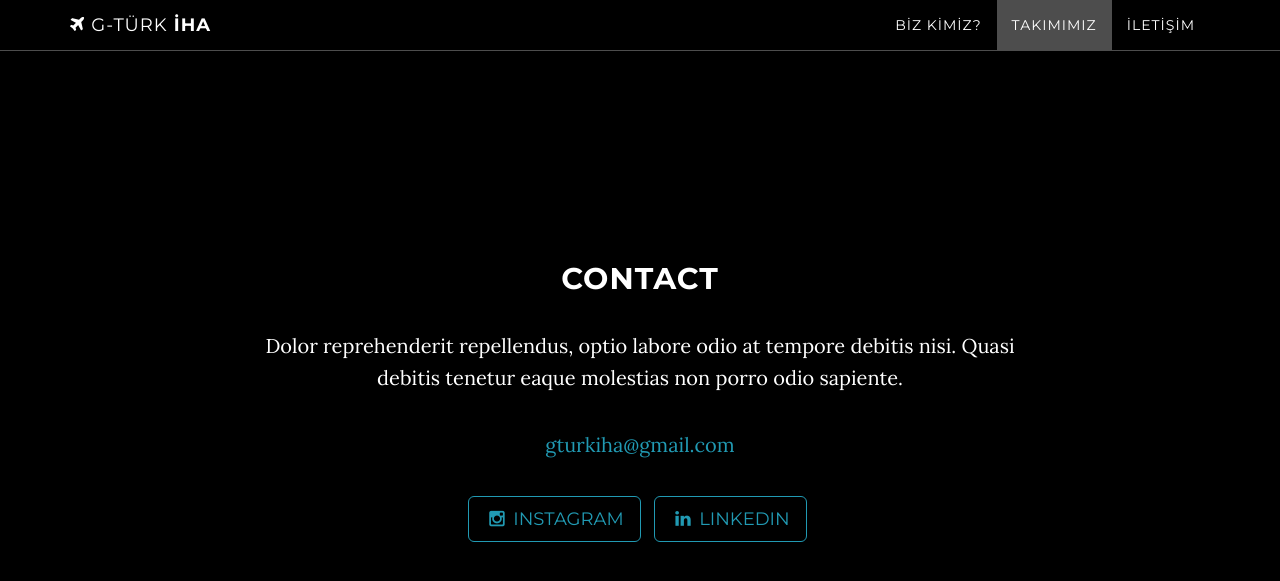
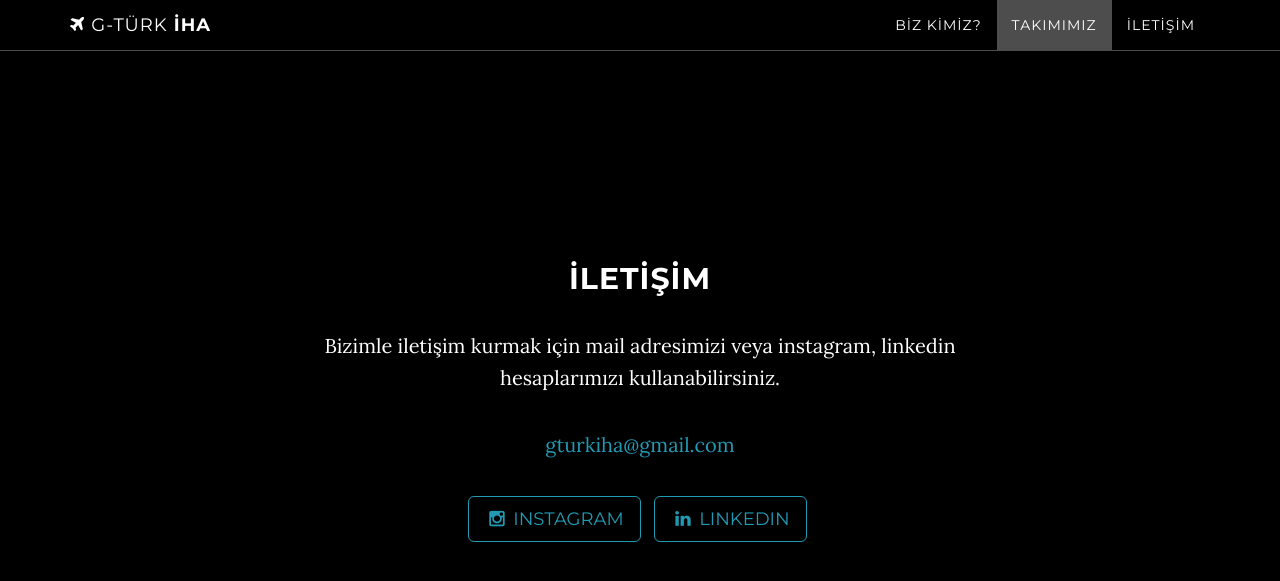
Before and after one commit to g-turk-iha/g-turk-iha, a Jekyll site: the page built from index.html, in a window 1280 px wide and 900 px high, scrolled down 2991 px. Shown: the top 581 px of the window. Built offline with Jekyll 4.4.1, drawn with Linux system fonts in a browser that asks for light colours.

Commit message:
Update contact.html

```diff
--- a/_includes/contact.html
+++ b/_includes/contact.html
@@ -2,14 +2,17 @@
 <section id="contact" class="container content-section text-center">
     <div class="row">
         <div class="col-lg-8 col-lg-offset-2">
-                <h2>Contact</h2>
-                <p>Dolor reprehenderit repellendus, optio labore odio at tempore debitis nisi. Quasi debitis tenetur eaque molestias non porro odio sapiente.</p>
+            <h2>İLETİŞİM</h2>
+            <p>Bizimle iletişim kurmak için mail adresimizi veya instagram, linkedin hesaplarımızı kullanabilirsiniz.
+            </p>
             <p><a href="mailto:{{ site.email }}">{{ site.email }}</a>
             </p>
             <ul class="list-inline banner-social-buttons">
                 {% for network in site.social %}
                 <li>
-                        <a href="{{ network.url }}" class="btn btn-default btn-lg"><i class="fa fa-{{ network.title }} fa-fw"></i> <span class="network-name">{{ network.title }}</span></a>
+                    <a href="{{ network.url }}" class="btn btn-default btn-lg"><i
+                            class="fa fa-{{ network.title }} fa-fw"></i> <span class="network-name">{{ network.title
+                            }}</span></a>
                 </li>
                 {% endfor %}
             </ul>
```
Lines whose indentation alone changed are shown as unchanged.
